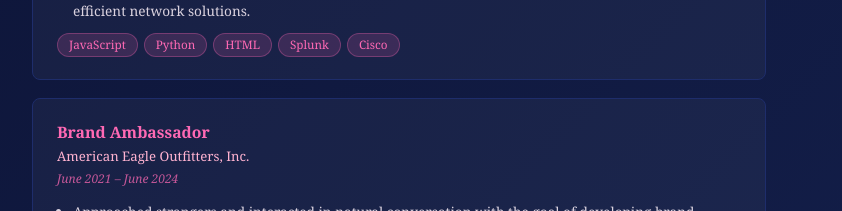
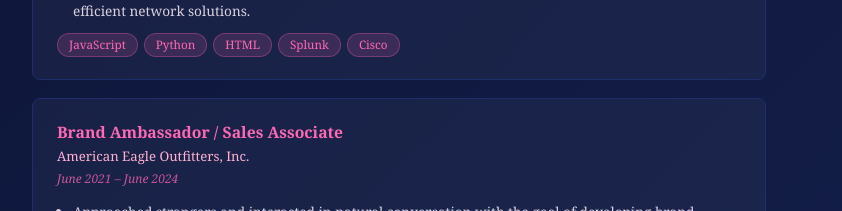
Before and after one commit to emmaabraham04/emmaabraham04.github.io, a React (Vite) app in the folder my-portfolio/: page / in a window 1280 px wide. Shown: the part 1120-1331 px from the top of the page, without its empty margins (246-1088 px from the left). Built offline with nearby package versions, Linux system fonts and the light colour scheme.

Commit message:
Update App.jsx

```diff
--- a/my-portfolio/src/App.jsx
+++ b/my-portfolio/src/App.jsx
@@ -233,7 +233,7 @@ export default function App() {
           </Card>
 
           <Card>
-            <JobHeader title="Brand Ambassador" org="American Eagle Outfitters, Inc." dates="June 2021 – June 2024" />
+            <JobHeader title="Brand Ambassador / Sales Associate" org="American Eagle Outfitters, Inc." dates="June 2021 – June 2024" />
             <BulletList items={[
               "Approached strangers and interacted in natural conversation with the goal of developing brand loyalty.",
               "Designed, filled, and arranged eye-catching product floorsets to increase sales.",
```
